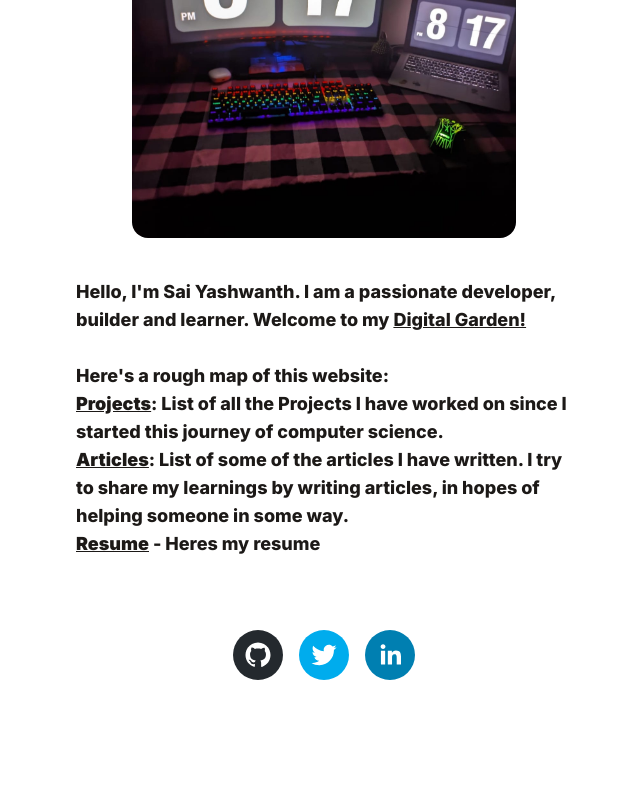
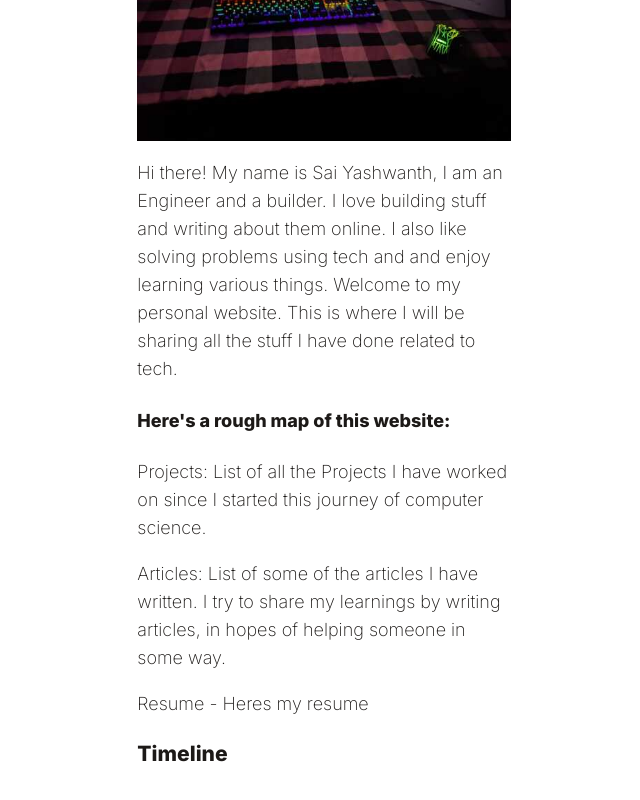
Before and after one commit to theyashwanthsai/DigitalGarden, a React (Vite) app: page / in a window 1280 px wide. Shown: the part 370-1170 px from the top of the page, without its empty margins (316-956 px from the left). Before the commit the page ends 1082 px from the top, so only its background shows below. Built offline with nearby package versions, Linux system fonts and the light colour scheme; a web font is replaced by a local one.

Commit message:
changed home page

```diff
--- /dev/null
+++ b/public/static/home.md
@@ -0,0 +1,14 @@
+# Sai Yashwanth
+
+![Sai Yashwanth](new.jpeg)
+
+Hi there! My name is Sai Yashwanth, I am an Engineer and a builder. I love building stuff and writing about them online. I also like solving problems using tech and and enjoy learning various things. Welcome to my personal website. This is where I will be sharing all the stuff I have done related to tech.
+
+#### Here's a rough map of this website:
+[Projects](./project.md): List of all the Projects I have worked on since I started this journey of computer science.
+
+[Articles](./articles.md): List of some of the articles I have written. I try to share my learnings by writing articles, in hopes of helping someone in some way.
+
+[Resume](https://docs.google.com/document/d/1-OqzfYF25iUmStaX3Ab5BQlg8hyEi8BKh_dc1fZmyZI/edit?usp=sharing) - Heres my resume
+
+### Timeline
--- a/src/components/ArticlePage.jsx
+++ b/src/components/ArticlePage.jsx
@@ -30,7 +30,7 @@ function ArticlePage() {
 
   return (
     <div className="lg:p-5 flex items-center justify-center flex-col text-left pt-5 pb-">
-      <div className="markdown p-5 text-lg mb-6 border-4 w-11/12 lg:w-9/12">
+      <div className="markdown p-5 text-lg mb-6 w-11/12 lg:w-9/12">
       <Markdown
           components={{
             code: ({ node, inline, className, children, ...props }) => {
--- a/src/components/Home.jsx
+++ b/src/components/Home.jsx
@@ -1,52 +1,39 @@
-import React, { useEffect, useRef } from "react";
+import React, { useEffect, useRef, useState } from "react";
 import { SocialIcon } from 'react-social-icons';
 import { Link } from 'react-router-dom';
-
-
+import Markdown from "react-markdown";
 function Home() {
 
+  const [markdownContent, setMarkdownContent] = useState("");
 
+  useEffect(() => {
+    const fetchMarkdown = async () => {
+      try {
+        const response = await fetch(`/static/home.md`);
+        if (response.ok) {
+          const markdownFile = await response.text();
+          setMarkdownContent(markdownFile);
+        } else {
+          console.error("Error fetching the Markdown file");
+        }
+      } catch (error) {
+        console.error(error);
+      }
+    };
+    fetchMarkdown();
+  });
 
+  return (
+    <div className="lg:p-5 flex items-center justify-center flex-col text-left pt-5">
+      <div className="markdown p-5 text-lg mb-6 w-11/12 lg:w-4/12">
+      <Markdown>
+          {markdownContent}
+        </Markdown>
 
+      </div>
+    </div>
 
-
-
-
-  return(
-    <div className="p-5 flex items-center justify-center flex-col text-left pt-20 pb-6 ">
-      <h1 className="p-5 text-4xl md:text-7xl dark:text-white mb-1 md:mb-3 font-bold">Sai Yashwanth</h1>
-      <img className = "h-100 w-96 object-cover rounded-2xl" src="./img.jpeg" alt="a cool pic" />
-      <p className="p-10 text-lg max-w-xl mb-6 font-bold ">
-        Hello, I'm Sai Yashwanth. I am a passionate developer, builder and learner. Welcome to my <a className= "underline" href = "https://www.dschapman.com/notes/5e6ba56d-11d3-4db0-a114-c8a415fd0bf6">Digital Garden!</a>
-        <br />
-        <br />
-        Here's a rough map of this website:
-
-        <br />
-        <b className="underline"><Link to = "/projects" className="" href="">Projects</Link></b>: List of all the Projects I have worked on since I started this journey of computer science.
-        <br />
-        <b className="underline"><Link to = "/articles" className="" href="">Articles</Link></b>: List of some of the articles I have written. I try to share my learnings by writing articles, in hopes of helping someone in some way.
-        <br />
-        <b className="underline"><a href = 'https://docs.google.com/document/d/1-OqzfYF25iUmStaX3Ab5BQlg8hyEi8BKh_dc1fZmyZI/edit?usp=sharing'>Resume</a></b> - Heres my resume
-
-
-      </p>
-      <div className="flex">
-      <div className="p-2">
-      <SocialIcon url="https://github.com/theyashwanthsai" fgColor= "#ffff" />
-      </div>
-      <div className="p-2">
-      <SocialIcon url="https://twitter.com/yashwanthsai29" />
-      </div>
-      <div className="p-2">
-      <SocialIcon url="https://www.linkedin.com/in/yashwanth-sai-457aa51b9/" />
-      </div>
-      </div>
-
-
-    </div>
   );
-
 
 
 }
--- a/tailwind.config.cjs
+++ b/tailwind.config.cjs
@@ -8,6 +8,7 @@ export default {
         inter:['inter', 'serif'],
       }
     },
+
   },
   plugins: [],
 }
```
Also changed, not shown: public/new.jpeg (added), 1 other file (tests, documents, lock files or other folders).
